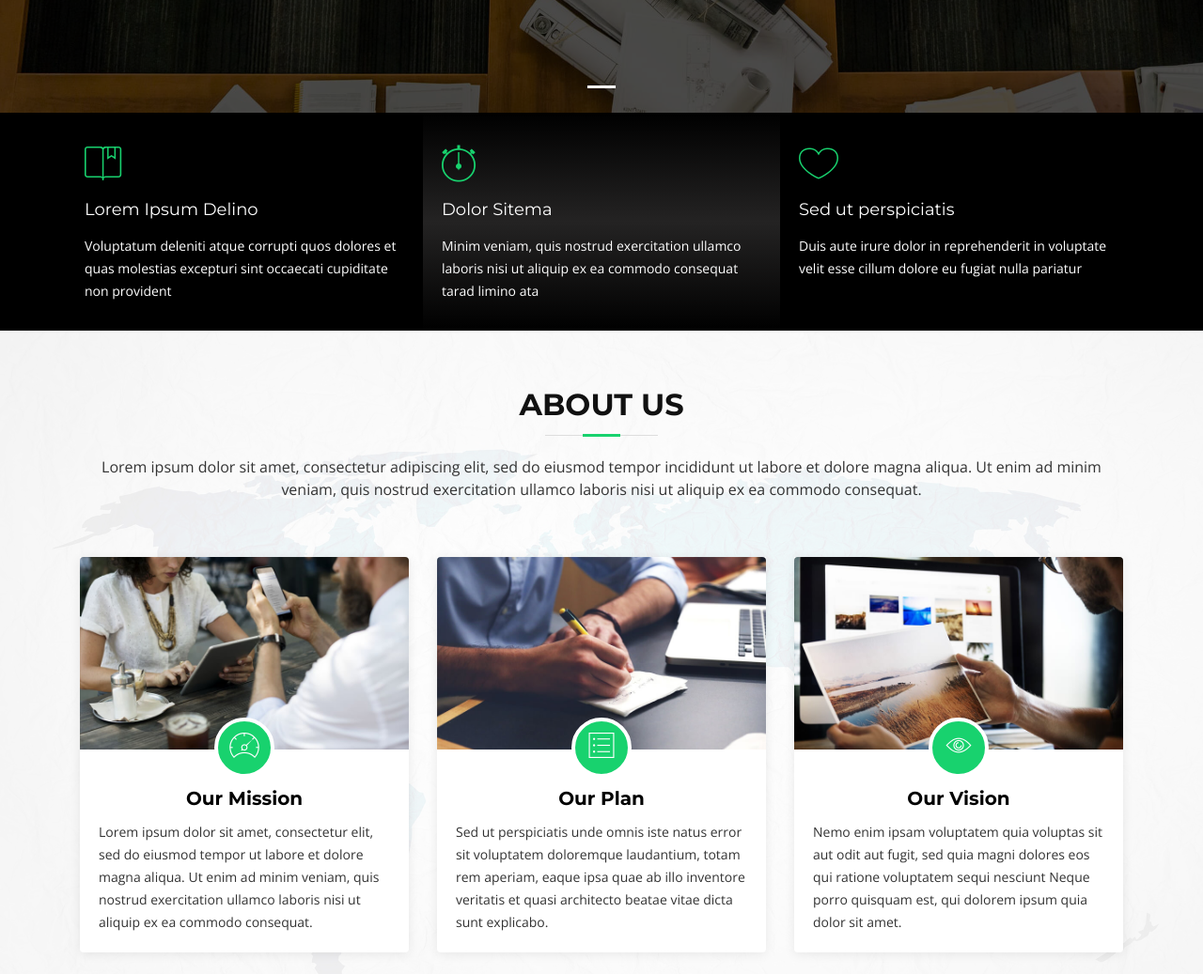
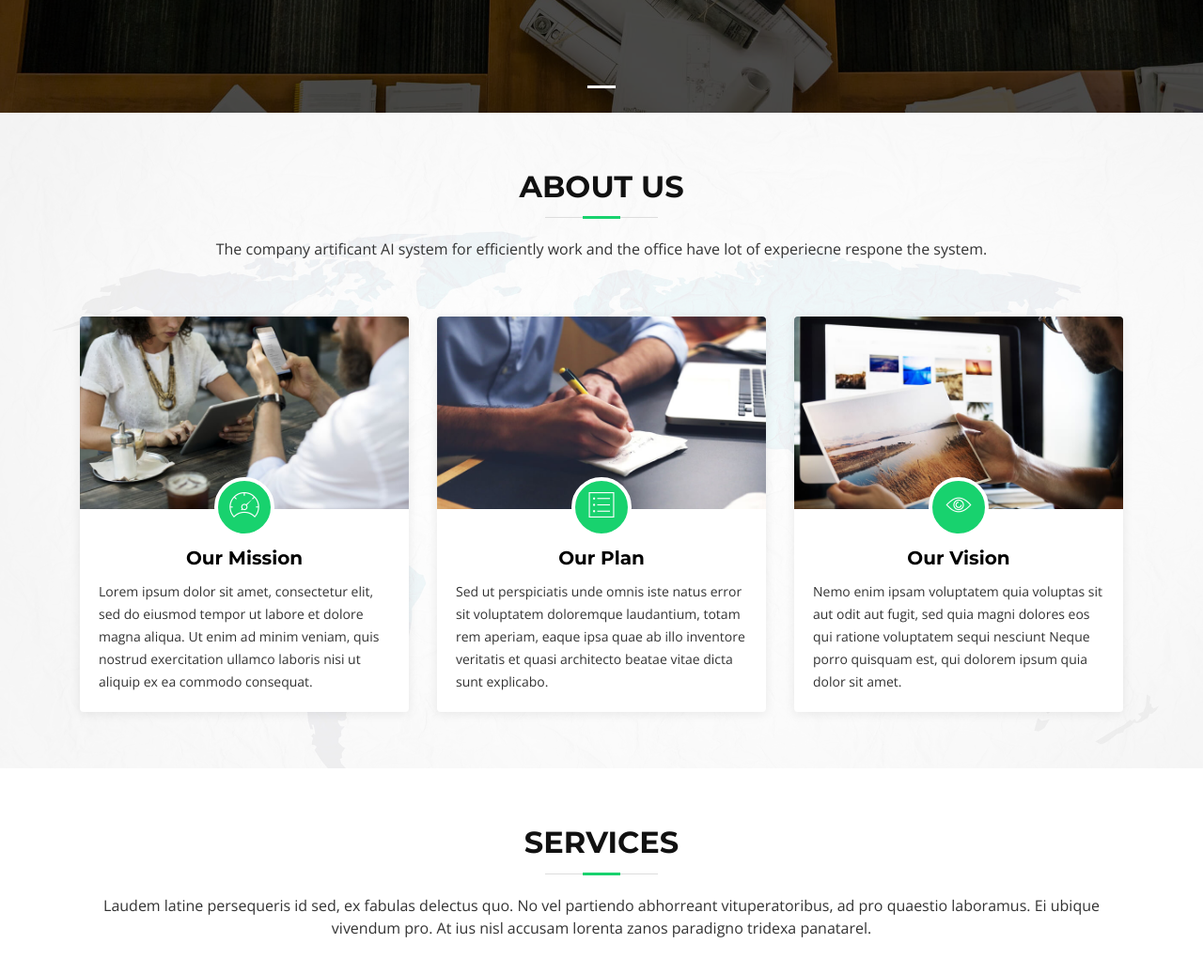
Before and after one commit to Pornphawis/Archer, a plain HTML site: page index.html in a window 1280 px wide. Shown: the part 680-1717 px from the top of the page at 94% size. Drawn offline with nearby package versions, Linux system fonts and the light colour scheme; files whose address does not match are found by name.

Commit message:
Update index.html

```diff
--- a/index.html
+++ b/index.html
@@ -113,30 +113,7 @@
     <!--==========================
       Featured Services Section
     ============================-->
-    <section id="featured-services">
-      <div class="container">
-        <div class="row">
 
-          <div class="col-lg-4 box">
-            <i class="ion-ios-bookmarks-outline"></i>
-            <h4 class="title"><a href="">Lorem Ipsum Delino</a></h4>
-            <p class="description">Voluptatum deleniti atque corrupti quos dolores et quas molestias excepturi sint occaecati cupiditate non provident</p>
-          </div>
-
-          <div class="col-lg-4 box box-bg">
-            <i class="ion-ios-stopwatch-outline"></i>
-            <h4 class="title"><a href="">Dolor Sitema</a></h4>
-            <p class="description">Minim veniam, quis nostrud exercitation ullamco laboris nisi ut aliquip ex ea commodo consequat tarad limino ata</p>
-          </div>
-
-          <div class="col-lg-4 box">
-            <i class="ion-ios-heart-outline"></i>
-            <h4 class="title"><a href="">Sed ut perspiciatis</a></h4>
-            <p class="description">Duis aute irure dolor in reprehenderit in voluptate velit esse cillum dolore eu fugiat nulla pariatur</p>
-          </div>
-
-        </div>
-      </div>
     </section><!-- #featured-services -->
 
     <!--==========================
@@ -147,7 +124,7 @@
 
         <header class="section-header">
           <h3>About Us</h3>
-          <p>Lorem ipsum dolor sit amet, consectetur adipiscing elit, sed do eiusmod tempor incididunt ut labore et dolore magna aliqua. Ut enim ad minim veniam, quis nostrud exercitation ullamco laboris nisi ut aliquip ex ea commodo consequat.</p>
+          <p>The company artificant AI system for efficiently work and the office have lot of experiecne respone the system.</p>
         </header>
 
         <div class="row about-cols">
```
